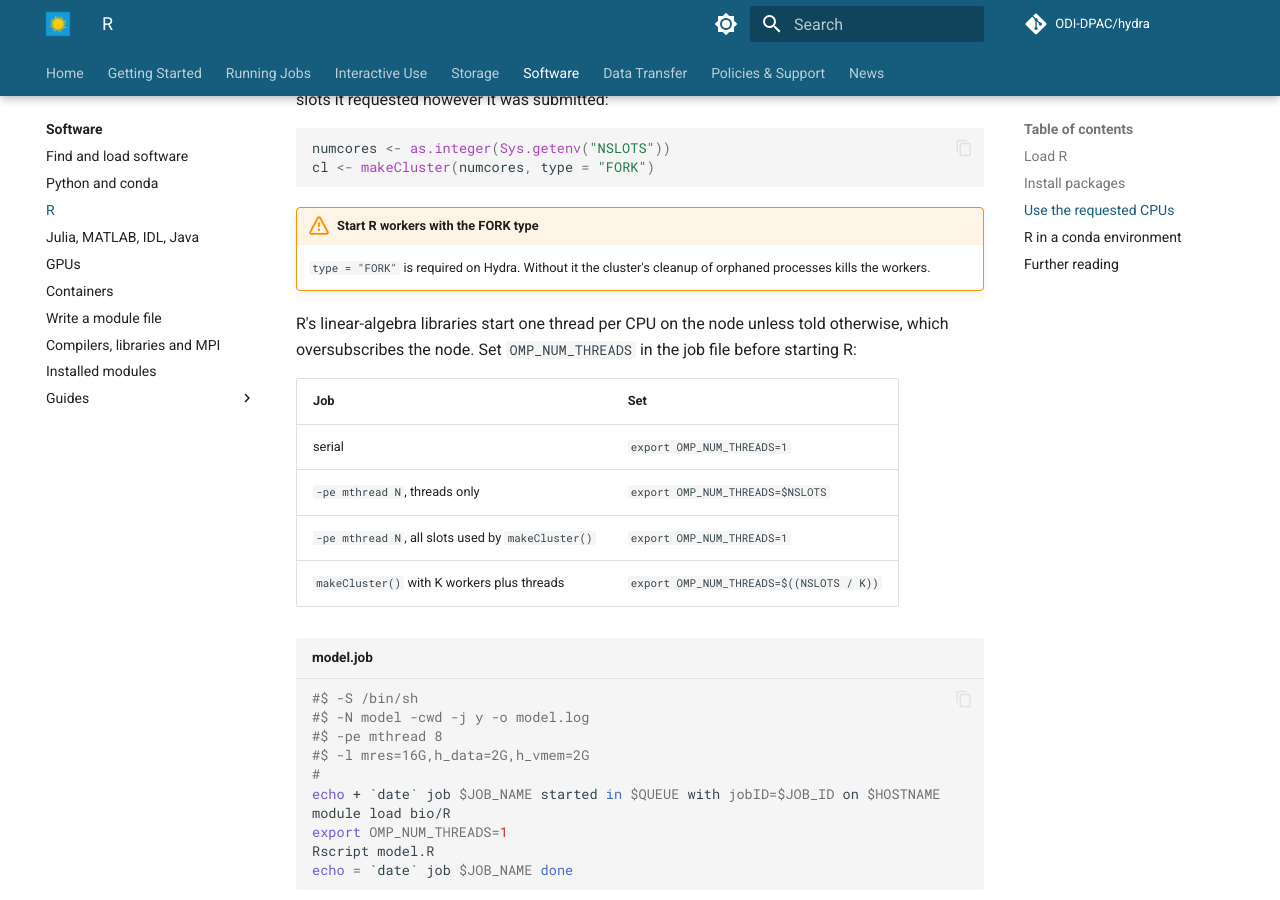
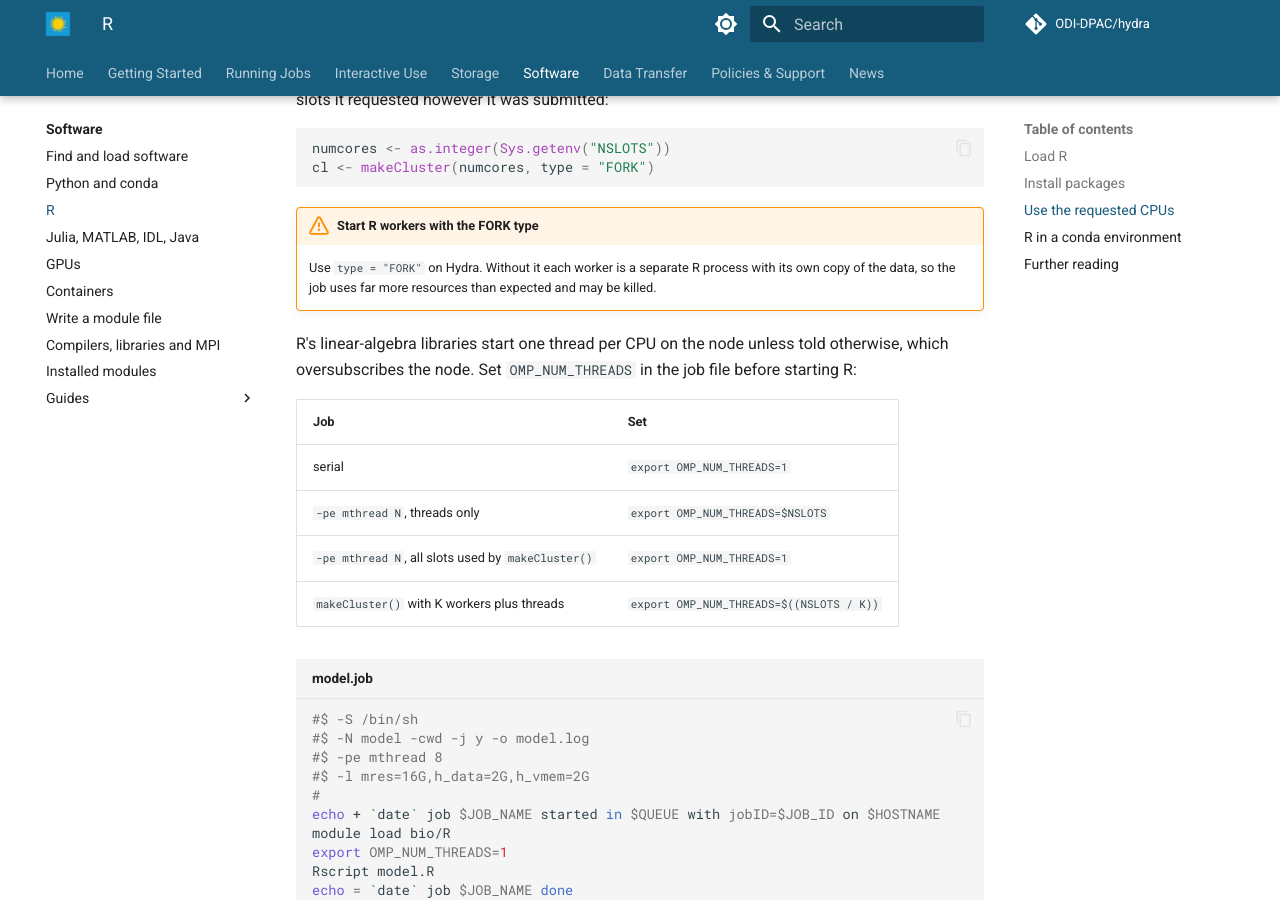
Before and after one commit to ODI-DPAC/hydra, an MkDocs documentation site: the page built from docs/software/r.md, in a window 1280 px wide and 900 px high, scrolled down 1009 px. Built offline with MkDocs 1.6.1 and Material for MkDocs 9.7.7, drawn with Linux system fonts in a browser that asks for light colours; comment, search, counter and statistics services are not loaded.

Commit message:
r.md; start workers with FORK

```diff
--- a/docs/software/r.md
+++ b/docs/software/r.md
@@ -34,7 +34,7 @@ cl <- makeCluster(numcores, type = "FORK")
 
 !!! warning "Start R workers with the FORK type"
 
-    `type = "FORK"` is required on Hydra. Without it the cluster's cleanup of orphaned processes kills the workers.
+    Use `type = "FORK"` on Hydra. Without it each worker is a separate R process with its own copy of the data, so the job uses far more resources than expected and may be killed.
 
 R's linear-algebra libraries start one thread per CPU on the node unless told otherwise, which oversubscribes the node. Set `OMP_NUM_THREADS` in the job file before starting R:
 
```
